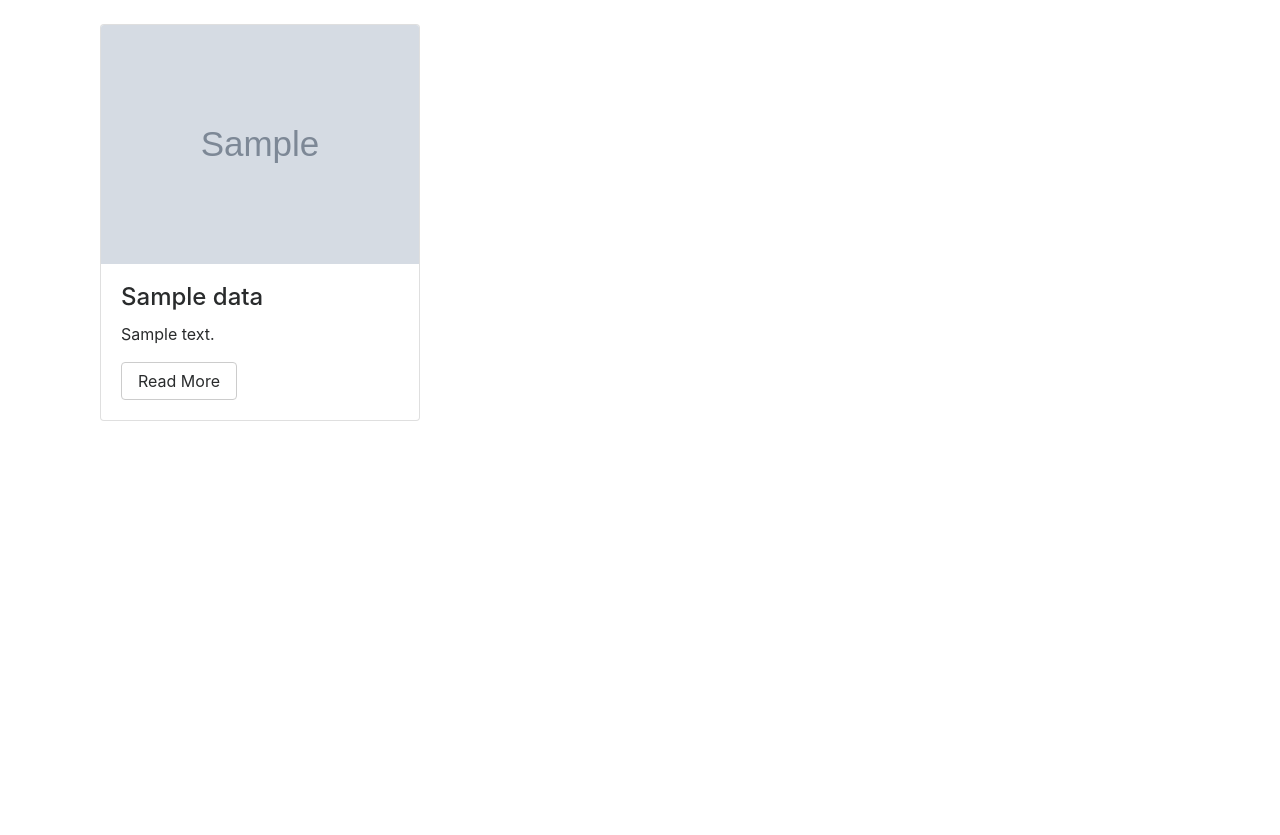
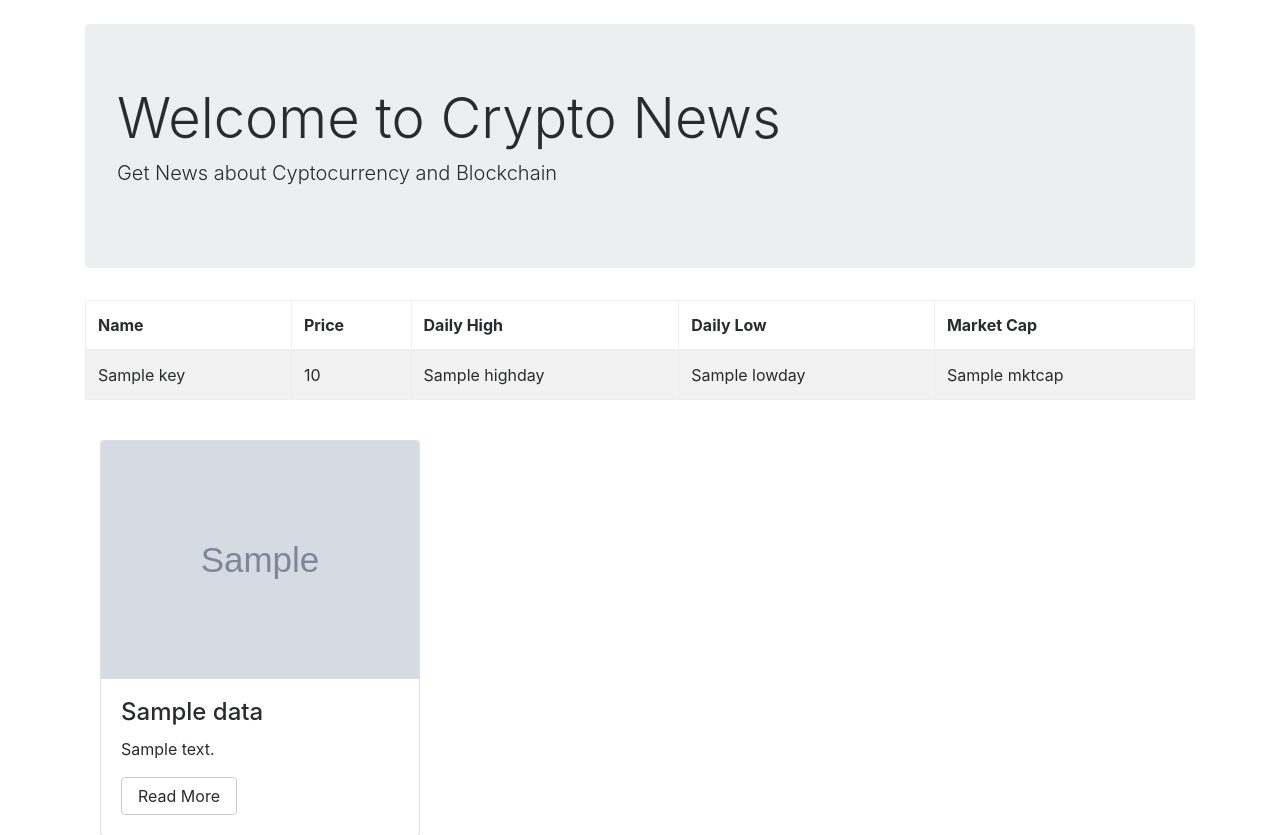
Before and after one commit to Saifur43/Cryptocurrency-News, a Django app: template templates/home.html in a window 1280 px wide. Shown: the part 56-891 px from the top of the page. Before the commit the page ends 477 px from the top, so only its background shows below. Run offline with Django 3.2, Linux system fonts and the light colour scheme; the template is opened without the code that fills it: most values are stand-ins (such as "Sample title", 1, 10 or a date in 2020); grey boxes marked "Sample" are stand-in pictures; some libraries are stand-ins or nearby versions.

Commit message:
price data

```diff
--- a/templates/home.html
+++ b/templates/home.html
@@ -2,6 +2,38 @@
 
 {% block content %}
 
+    <div class="jumbotron">
+        <h1 class="display-4">Welcome to Crypto News</h1>
+        <p class="lead">Get News about Cyptocurrency and Blockchain</p>
+    </div>
+
+
+    <table class="table table-striped table-hover table-bordered">
+        <thead>
+        <tr>
+            <th scope="col">Name</th>
+            <th scope="col">Price</th>
+            <th scope="col">Daily High</th>
+            <th scope="col">Daily Low</th>
+            <th scope="col">Market Cap</th>
+        </tr>
+        </thead>
+        <tbody>
+        {% for key, value in price.DISPLAY.items %}
+
+        <tr>
+            <td>{{ key }}</td>
+            <td>{{ value.USD.PRICE }}</td>
+            <td>{{ value.USD.HIGHDAY }}</td>
+            <td>{{ value.USD.LOWDAY }}</td>
+            <td>{{ value.USD.MKTCAP }}</td>
+        </tr>
+
+        {% endfor %}
+
+        </tbody>
+    </table>
+    <br/>
     <div class="container">
         <div class="row">
 
```
Also changed, not shown: crypto/views.py (+7 -1 lines).
